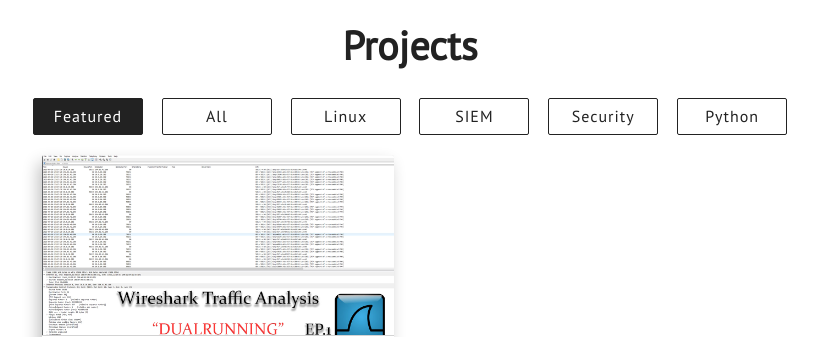
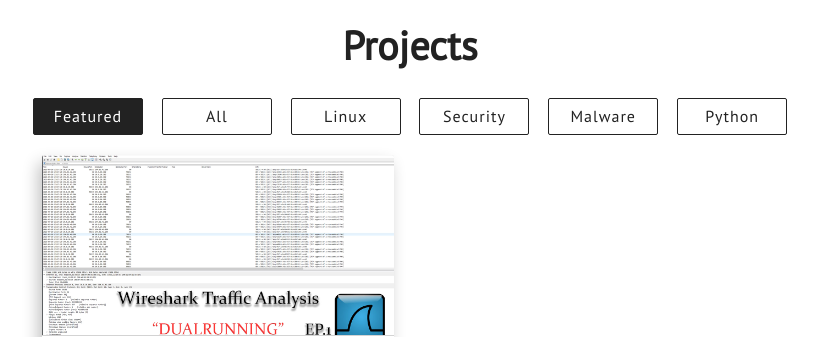
Before and after one commit to DarkSymphonie/DarkSymphonie.github.io, a Jekyll site: the page built from index.html, in a window 1280 px wide and 900 px high, scrolled down 3005 px. Shown: the part 154-491 px from the top of the window, without its empty margins (230-1048 px from the left). Built offline with Jekyll 4.4.1, drawn with Linux system fonts in a browser that asks for light colours; nearby versions of some CDN libraries.

Commit message:
Update projects.html

```diff
--- a/_includes/projects.html
+++ b/_includes/projects.html
@@ -7,10 +7,10 @@
 
                     <a id="featured" class="semi-transparent-button with-border white-button" onclick="selected('featured')">Featured</a>
                     <a id="all" class="semi-transparent-button with-border white-button" onclick="selected('all')">All</a>
-                    <a id="webdev" class="semi-transparent-button with-border white-button" onclick="selected('webdev')">Linux</a>
-                    <a id="native" class="semi-transparent-button with-border white-button" onclick="selected('native')">SIEM</a>
-                    <a id="security" class="semi-transparent-button with-border white-button" onclick="selected('security')">Security</a>
-                    <a id="diy" class="semi-transparent-button with-border white-button" onclick="selected('diy')">Python</a>
+                    <a id="webdev" class="semi-transparent-button with-border white-button" onclick="selected('Linux')">Linux</a>
+                    <a id="native" class="semi-transparent-button with-border white-button" onclick="selected('Security')">Security</a>
+                    <a id="security" class="semi-transparent-button with-border white-button" onclick="selected('Malware')">Malware</a>
+                    <a id="diy" class="semi-transparent-button with-border white-button" onclick="selected('Python')">Python</a>
 
                 </div>
 
```
